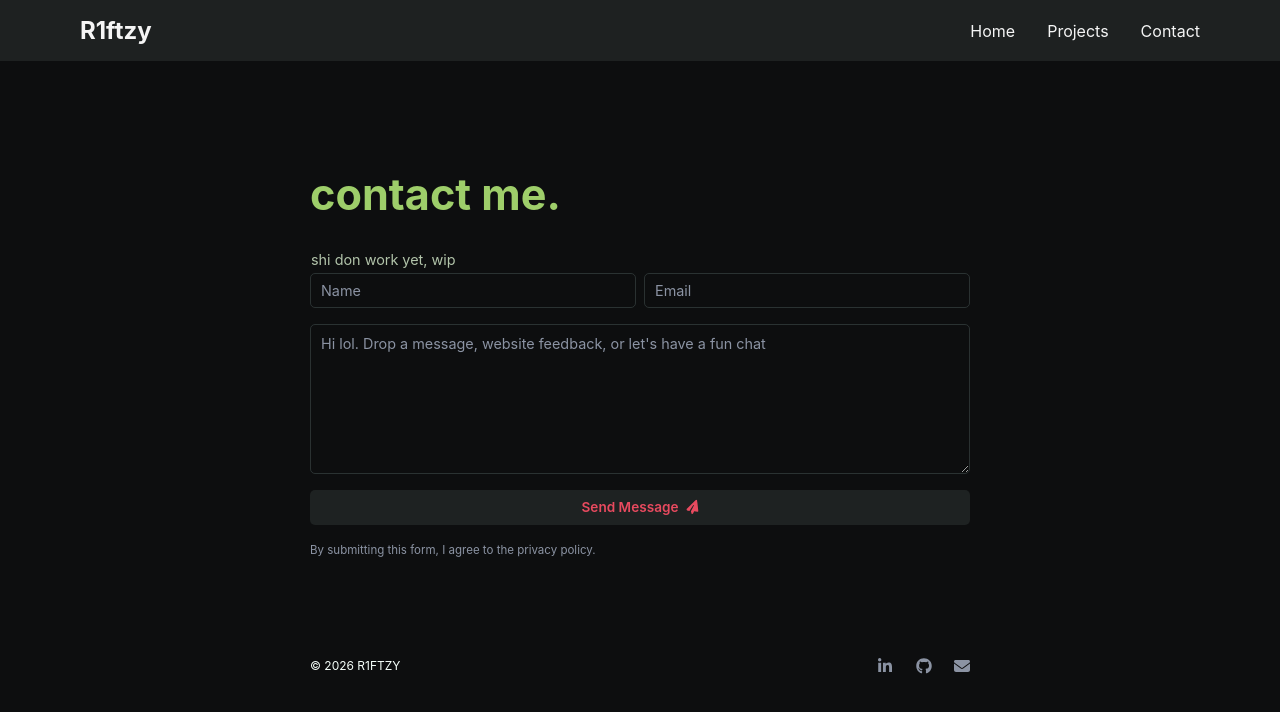
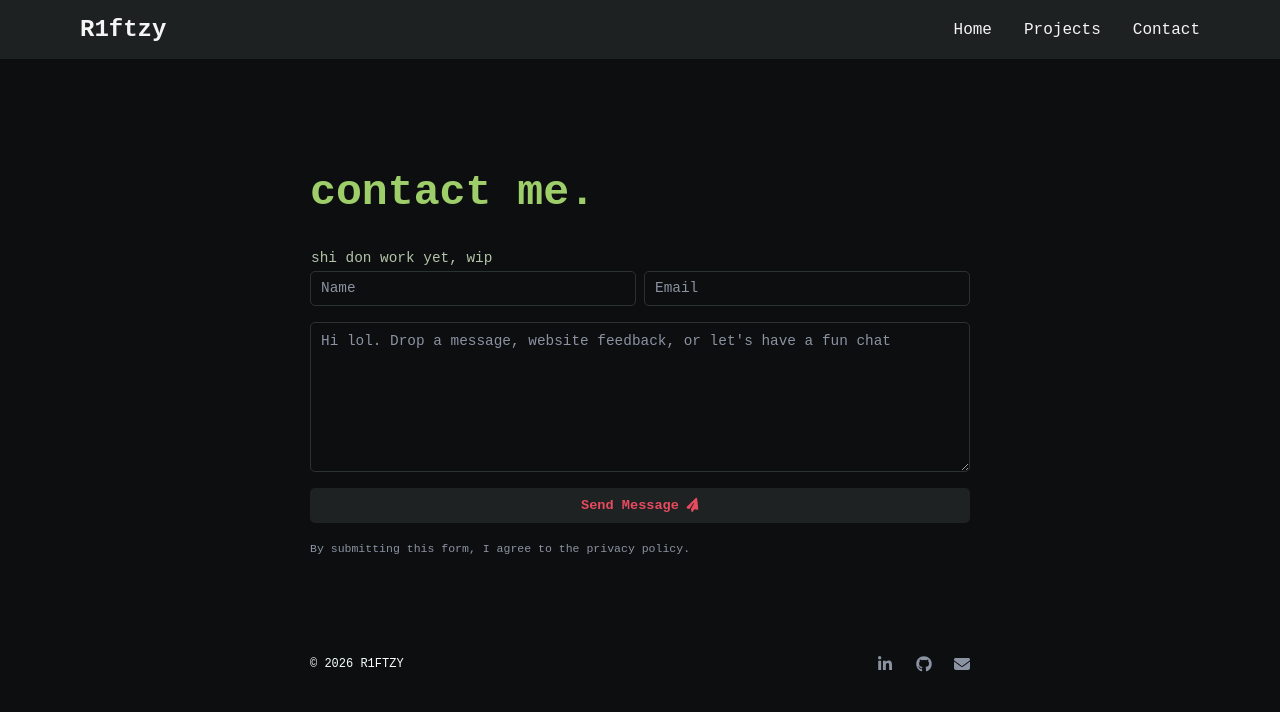
Before and after one commit to R1ftzy/R1ftzy.github.io, a React (Vite) app: page /contacts in a window 1280 px wide. Shown: the top 712 px of the page. Built offline with nearby package versions, Linux system fonts and the light colour scheme.

Commit message:
Add JetBrainsMono fonts

```diff
--- a/src/components/Footer.css
+++ b/src/components/Footer.css
@@ -28,7 +28,7 @@
 }
 
 .footer a:hover {
-  color: #e84a5f;
+  color: var(--red);
 }
 
 .footer-socials {
--- a/src/components/ProjectCard.css
+++ b/src/components/ProjectCard.css
@@ -1,5 +1,7 @@
 .cartridge {
   --accent: #79b638;
+
+  font-family: "Inter", sans-serif;
 
   max-width: 300px;
 
@@ -183,7 +185,7 @@
 }
 
 .cartridge-links a:hover {
-  color: var(--accent);
+  color: var(--red);
 }
 
 /* ========================= */
--- a/src/index.css
+++ b/src/index.css
@@ -1,3 +1,5 @@
+@import url("https://fonts.googleapis.com/css2?family=JetBrains+Mono:ital,wght@0,100..800;1,100..800&display=swap");
+
 :root {
   --bg: #0d0e0f;
   --surface: rgba(36, 40, 40, 0.75);
@@ -47,7 +49,7 @@ body {
   min-height: 100vh;
   background: var(--bg);
   color: #f5f5f5;
-  font-family: "Inter", sans-serif;
+  font-family: "JetBrains Mono Nerd", monospace;
 }
 
 img {
--- a/src/pages/Contacts.css
+++ b/src/pages/Contacts.css
@@ -89,7 +89,7 @@
   border-radius: 5px;
 
   background: rgba(36, 40, 40, 0.75);
-  color: #e84a5f;
+  color: var(--red);
 
   font: inherit;
   font-size: 0.85rem;
@@ -103,7 +103,7 @@
 }
 
 .contact button:hover {
-  background: #e84a5f;
+  background: var(--red);
   color: #182235;
 }
 
```
